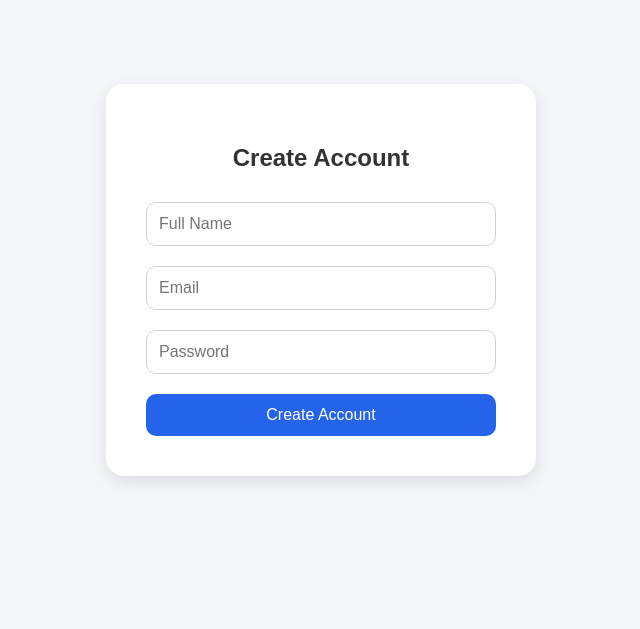
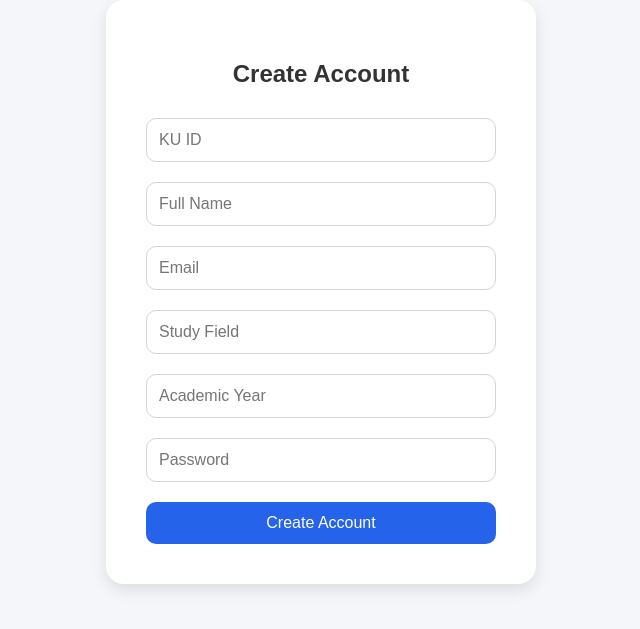
Before and after one commit to Michelle-Dimo/GetExchanged_DIS, a Flask app: page /register in a window 1280 px wide. Shown: the part 68-697 px from the top of the page, without its empty margins (319-959 px from the left). Run offline with Flask 3, Linux system fonts and the light colour scheme; some libraries are stand-ins or nearby versions.

Commit message:
minor changes

```diff
--- a/app/templates/login.html
+++ b/app/templates/login.html
@@ -4,7 +4,9 @@
 <div class="form-container">
     <form class="form-card">
         <h1>Log In</h1>
-        <input type="email" placeholder="Email" required>
+        <input type="text" placeholder="KU ID" required>
+        <input type="text" placeholder="Full Name" required>
+        <input type="email" placeholder="KU Email" required>
         <input type="password" placeholder="Password" required>
         <button type="submit">Log In</button>
     </form>
--- a/app/templates/register.html
+++ b/app/templates/register.html
@@ -4,8 +4,11 @@
 <div class="form-container">
     <form class="form-card">
         <h1>Create Account</h1>
+        <input type="text" placeholder="KU ID" required>
         <input type="text" placeholder="Full Name" required>
         <input type="email" placeholder="Email" required>
+        <input type="text" placeholder="Study Field" required>
+        <input type="text" placeholder="Academic Year" required>
         <input type="password" placeholder="Password" required>
         <button type="submit">Create Account</button>
     </form>
```
